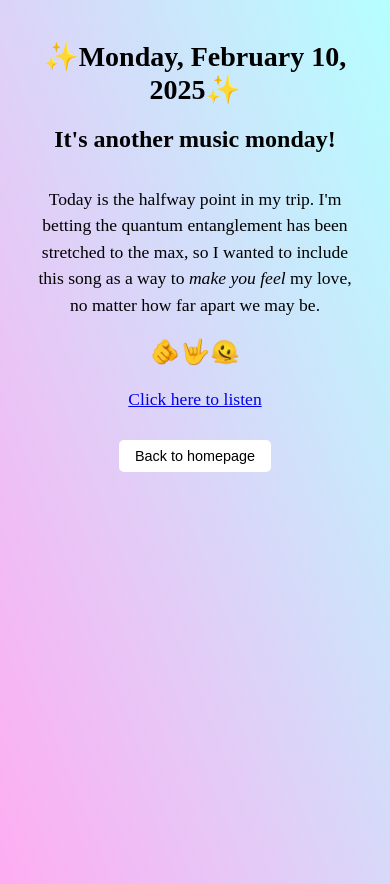
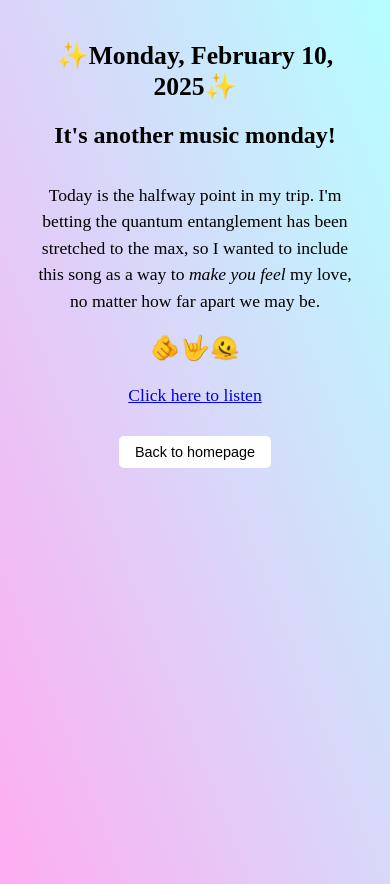
Before and after one commit to jpalank31/Feb10, a plain HTML site: page index.html in a window 390 px wide. Drawn offline with Linux system fonts and the light colour scheme.

Commit message:
Update index.html

```diff
--- a/index.html
+++ b/index.html
@@ -48,7 +48,7 @@
       /* Media Queries for Responsive Design */
       @media (max-width: 600px) {
         h1 {
-          font-size: 1.75rem; /* Smaller heading size */
+          font-size: 1.6rem; /* Smaller heading size */
         }
         h3 {
           font-size: 1.5rem; /* Smaller subheading size */
```
